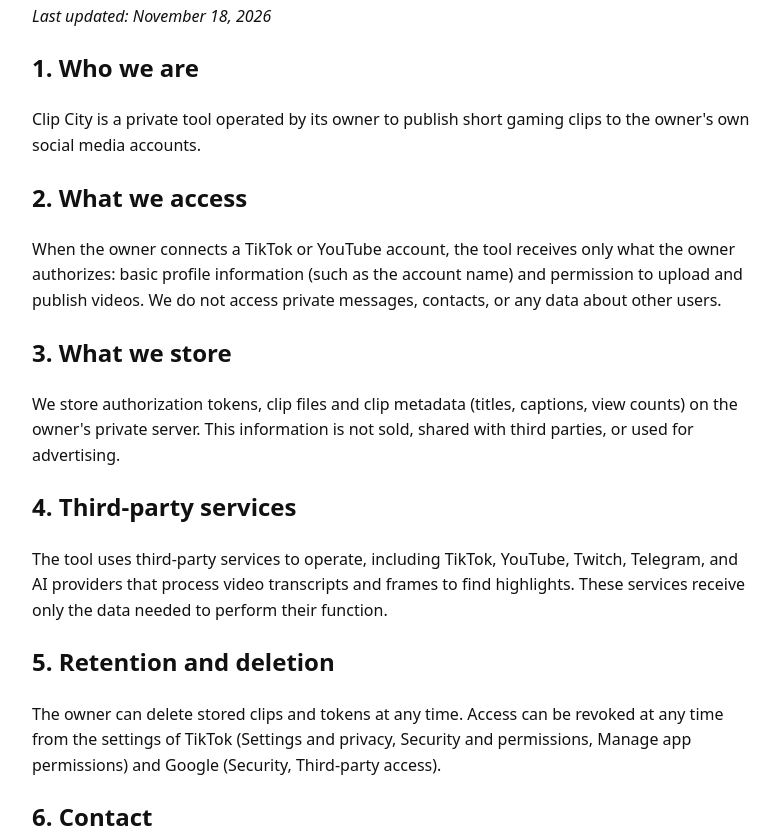
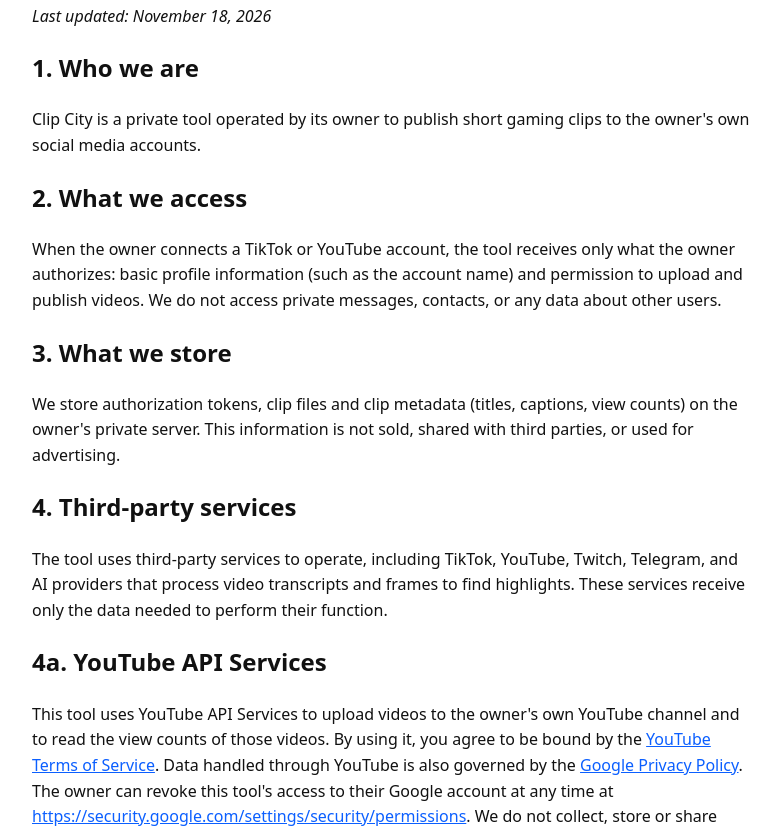
Before and after one commit to kodekid32/clipcity, a plain HTML site: page clipcity-legal/privacy.html in a window 1280 px wide. Shown: the part 117-951 px from the top of the page, without its empty margins (248-1028 px from the left). Drawn offline with Linux system fonts and the light colour scheme.

Commit message:
Update privacy policy to include YouTube API details
Added section on YouTube API Services and updated HTML structure.

```diff
--- a/clipcity-legal/privacy.html
+++ b/clipcity-legal/privacy.html
@@ -22,6 +22,9 @@
 <h2>4. Third-party services</h2>
 <p>The tool uses third-party services to operate, including TikTok, YouTube, Twitch, Telegram, and AI providers that process video transcripts and frames to find highlights. These services receive only the data needed to perform their function.</p>
 
+<h2>4a. YouTube API Services</h2>
+<p>This tool uses YouTube API Services to upload videos to the owner's own YouTube channel and to read the view counts of those videos. By using it, you agree to be bound by the <a href="https://www.youtube.com/t/terms">YouTube Terms of Service</a>. Data handled through YouTube is also governed by the <a href="http://www.google.com/policies/privacy">Google Privacy Policy</a>. The owner can revoke this tool's access to their Google account at any time at <a href="https://security.google.com/settings/security/permissions">https://security.google.com/settings/security/permissions</a>. We do not collect, store or share data about other YouTube users.</p>
+
 <h2>5. Retention and deletion</h2>
 <p>The owner can delete stored clips and tokens at any time. Access can be revoked at any time from the settings of TikTok (Settings and privacy, Security and permissions, Manage app permissions) and Google (Security, Third-party access).</p>
 
```
